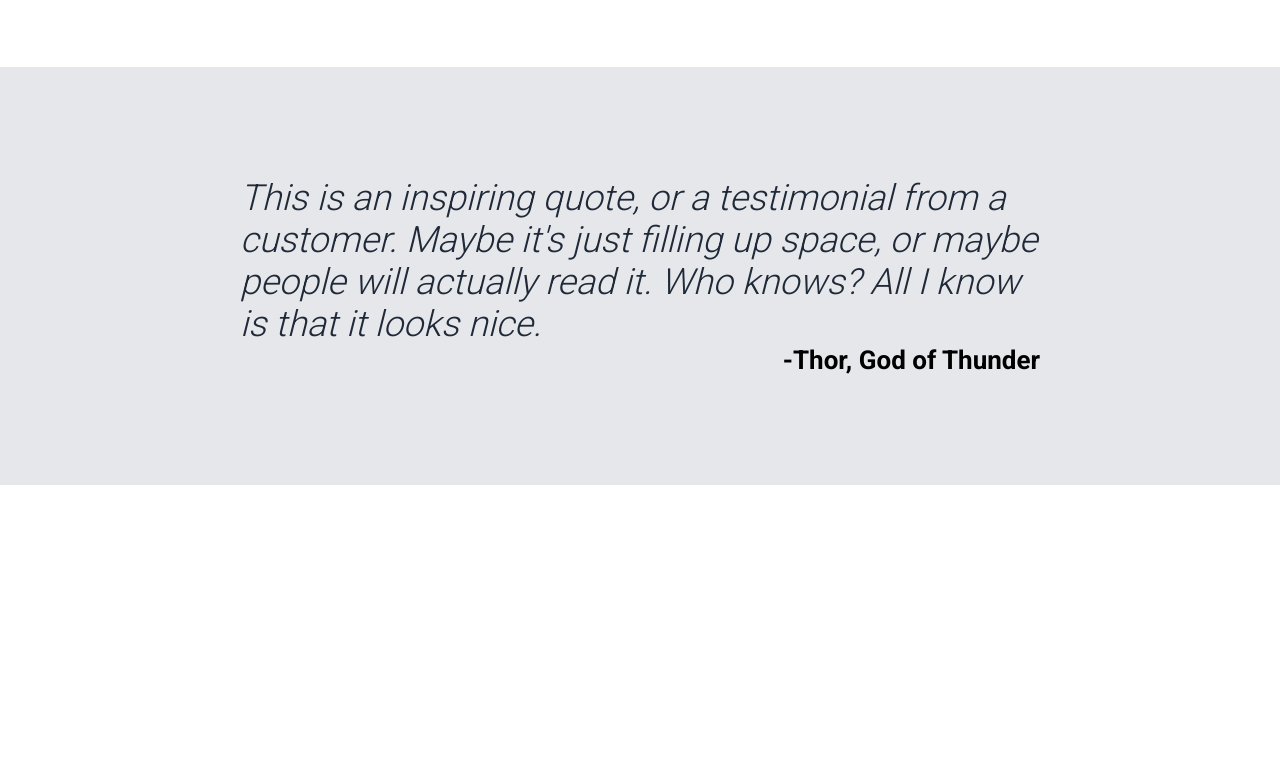
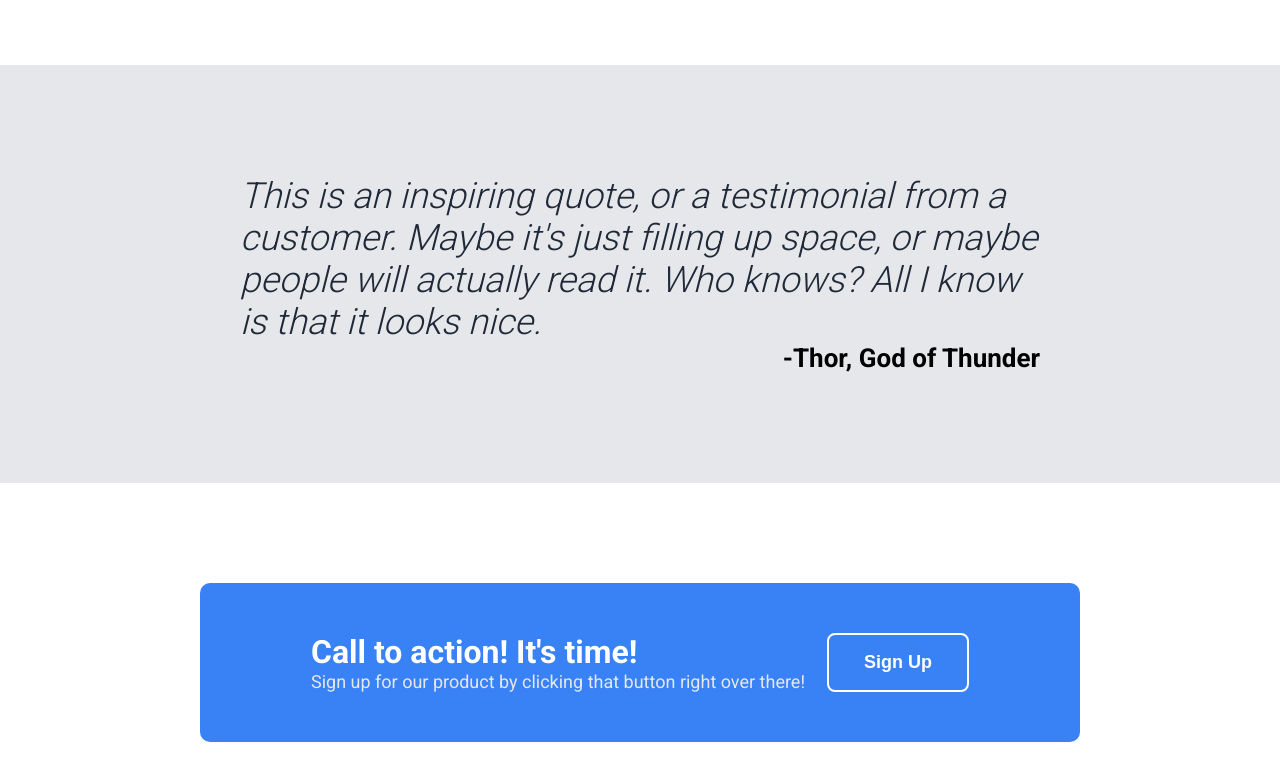
Before and after one commit to JezyYoo/buddism-web-page, a plain HTML site: page index.html in a window 1280 px wide. Shown: the part 1242-2022 px from the top of the page. Before the commit the page ends 1727 px from the top, so only its background shows below. Drawn offline with Linux system fonts and the light colour scheme.

Commit message:
bottom section added

```diff
--- a/index.html
+++ b/index.html
@@ -60,6 +60,15 @@
         </div>
     </div>
 
+    <div class="bottom-section">
+
+            <div class="text-bot">
+                <div class="first">Call to action! It's time!</div>
+                <div class="secondary">Sign up for our product by clicking that button right over there!</div>
+            </div>
+            <button class="sign-up"><a href="">Sign Up</a></button>
+    </div>
+
 
 </body>
 </html>
--- a/style.css
+++ b/style.css
@@ -52,9 +52,9 @@ body{
     color:#E5E7EB;
     font-size: 18px;
 }
-.text-section button{
+button{
     background-color: #3882F6;
-    padding:8px 20px;
+    padding:7px 35px;
     font-weight: bold;
     font-size: 18px;
     border: 0px;
@@ -127,3 +127,28 @@ button a{
     width: 800px;
     height: auto;
 }
+
+/*BOTTOM_SECTION*/
+
+.bottom-section {
+    background-color:#3882F6;
+    display:flex;
+    justify-content:space-around;
+    padding:50px 100px;
+    margin:100px 200px;
+    border-radius: 10px;
+}
+.first{
+    font-size: 32px;
+    color: white;
+    font-weight: bold;
+}
+
+.secondary{
+    color:#E5E7EB;
+    font-size: 18px;
+}
+
+.sign-up{
+    border:2px solid white;
+}
```
